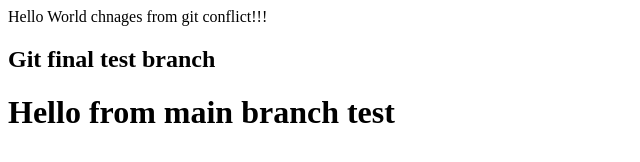
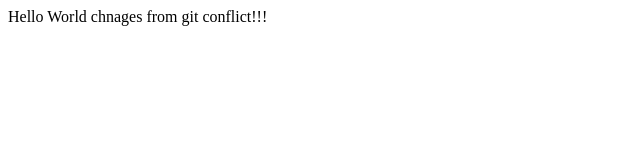
Before and after one commit to KaiserKamruzzaman/test-repo, a plain HTML site: page index.html in a window 1280 px wide. Shown: the whole page, without its empty margins (0-640 px from the left). Drawn offline with Linux system fonts and the light colour scheme.

Commit message:
another commit

```diff
--- a/index.html
+++ b/index.html
@@ -1,3 +1 @@
 <div>Hello World chnages from git conflict!!!</div>
-<h2>Git final test branch</h2>
-<h1>Hello from main branch test</h1>
```
